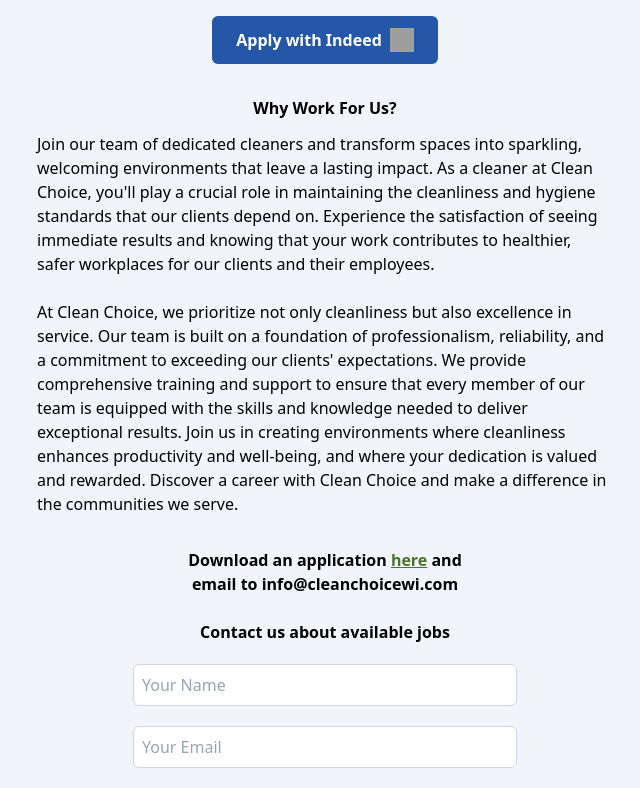
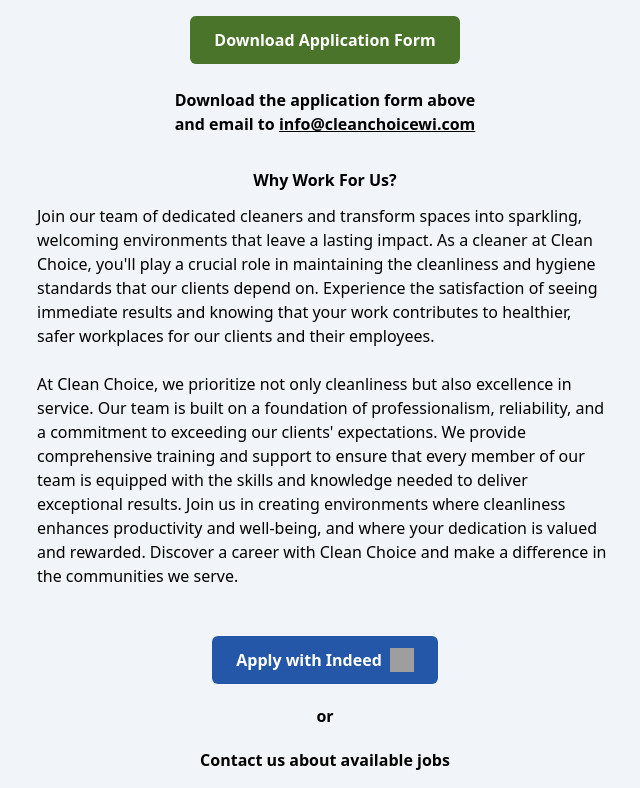
Before and after one commit to Clean-Choice-Website/clean-choice, a React (Vite) app: page /careers in a window 1280 px wide. Shown: the part 347-1135 px from the top of the page, without its empty margins (315-955 px from the left). Built offline with nearby package versions, Linux system fonts and the light colour scheme; grey boxes are pictures that could not be loaded.

Commit message:
Update Careers Page

```diff
--- a/src/Careers.jsx
+++ b/src/Careers.jsx
@@ -129,6 +129,27 @@
                 </h2>
               </div>
               <div className="pt-4 text-center">
+                <a href={application} target="_blank" rel="noreferrer">
+                  <button className="rounded-md bg-logoGreen px-6 py-3 text-center font-bold text-white transition-all hover:bg-logoGreenHover">
+                    <div className="inline-flex gap-2">
+                      Download Application Form
+                    </div>
+                  </button>
+                </a>
+              </div>
+              <br></br>
+              <h4 className="text-md text-center font-semibold">
+                Download the application form above
+                <br></br>
+                and email to{" "}
+                <a
+                  href="mailto:info@cleanchoicewi.com"
+                  className="underline transition-all hover:text-logoGreen"
+                >
+                  info@cleanchoicewi.com
+                </a>
+              </h4>
+              {/* <div className="pt-4 text-center">
                 <a
                   href="https://www.indeed.com/cmp/Clean-Choice,-LLC?_gl=1*gmat5r*_gcl_au*MTI4Nzc5MTg2Ny4xNjgxMDc0MTgw"
                   target="_blank"
@@ -141,7 +162,7 @@
                     </div>
                   </button>
                 </a>
-              </div>
+              </div> */}
             </div>
             <div className="mx-auto my-8 max-w-sm md:max-w-xl">
               <h3 className="mx-10 mb-3 text-center font-bold sm:mx-0">
@@ -173,27 +194,22 @@
               onSubmit={handleSubmit}
               className="mx-auto w-72 space-y-5 md:mx-14 md:w-96"
             >
-              <h4 className="text-md text-center font-semibold">
-                Download an application{" "}
+              <div className="pt-4 text-center">
                 <a
-                  href={application}
+                  href="https://www.indeed.com/cmp/Clean-Choice,-LLC?_gl=1*gmat5r*_gcl_au*MTI4Nzc5MTg2Ny4xNjgxMDc0MTgw"
                   target="_blank"
                   rel="noreferrer"
-                  className="text-logoGreen underline hover:text-logoGreenHover"
                 >
-                  here
-                </a>{" "}
-                and
-                <br></br>
-                email to{" "}
-                <a
-                  href="mailto:info@cleanchoicewi.com"
-                  className="transition-all hover:text-logoGreen"
-                >
-                  info@cleanchoicewi.com
+                  <button className="rounded-md bg-[#2457A7] px-6 py-3 text-center font-bold text-white transition-all hover:bg-[#2440a7]">
+                    <div className="inline-flex gap-2">
+                      Apply with Indeed{" "}
+                      <img className="w-6" src={Indeed} alt="Indeed Icon" />
+                    </div>
+                  </button>
                 </a>
-                <br></br>
-                <br></br>
+              </div>
+              <p className="text-md text-center font-semibold">or</p>
+              <h4 className="text-md text-center font-semibold">
                 Contact us about available jobs
               </h4>
               <input
```
